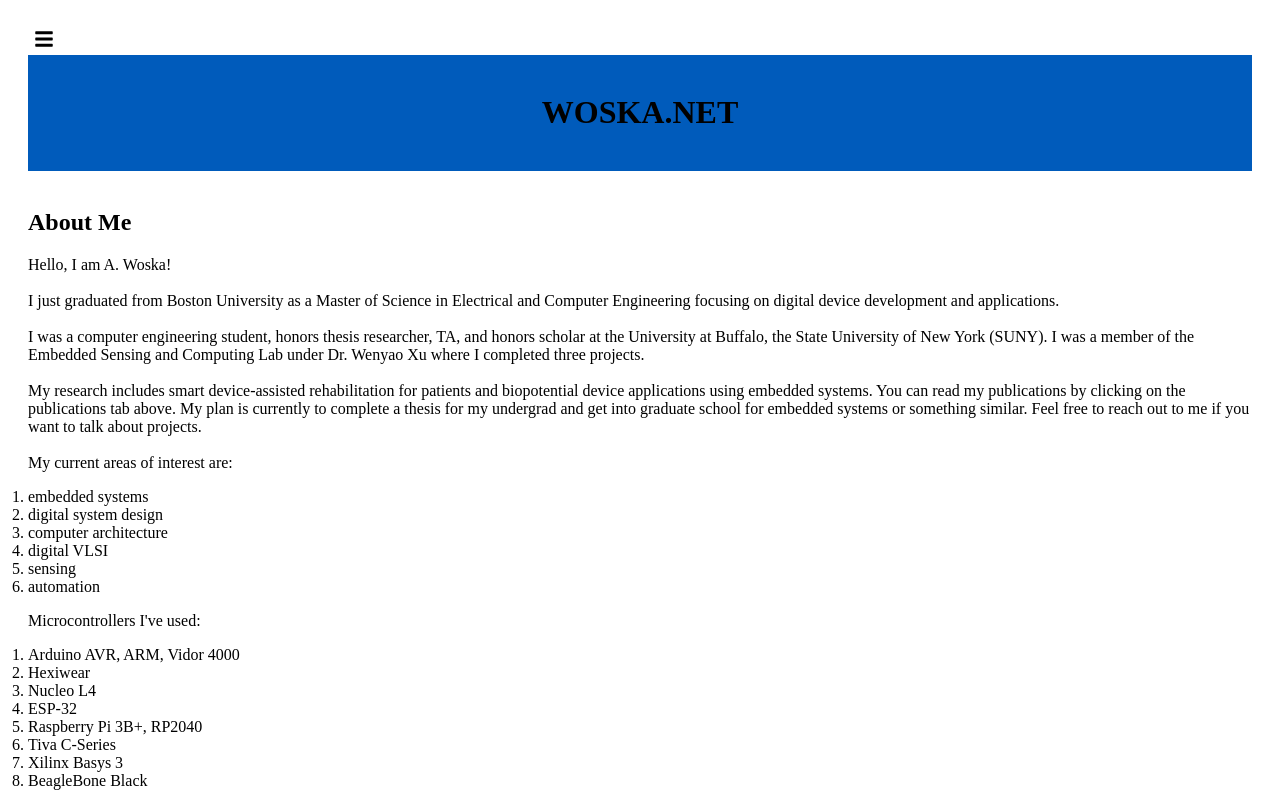
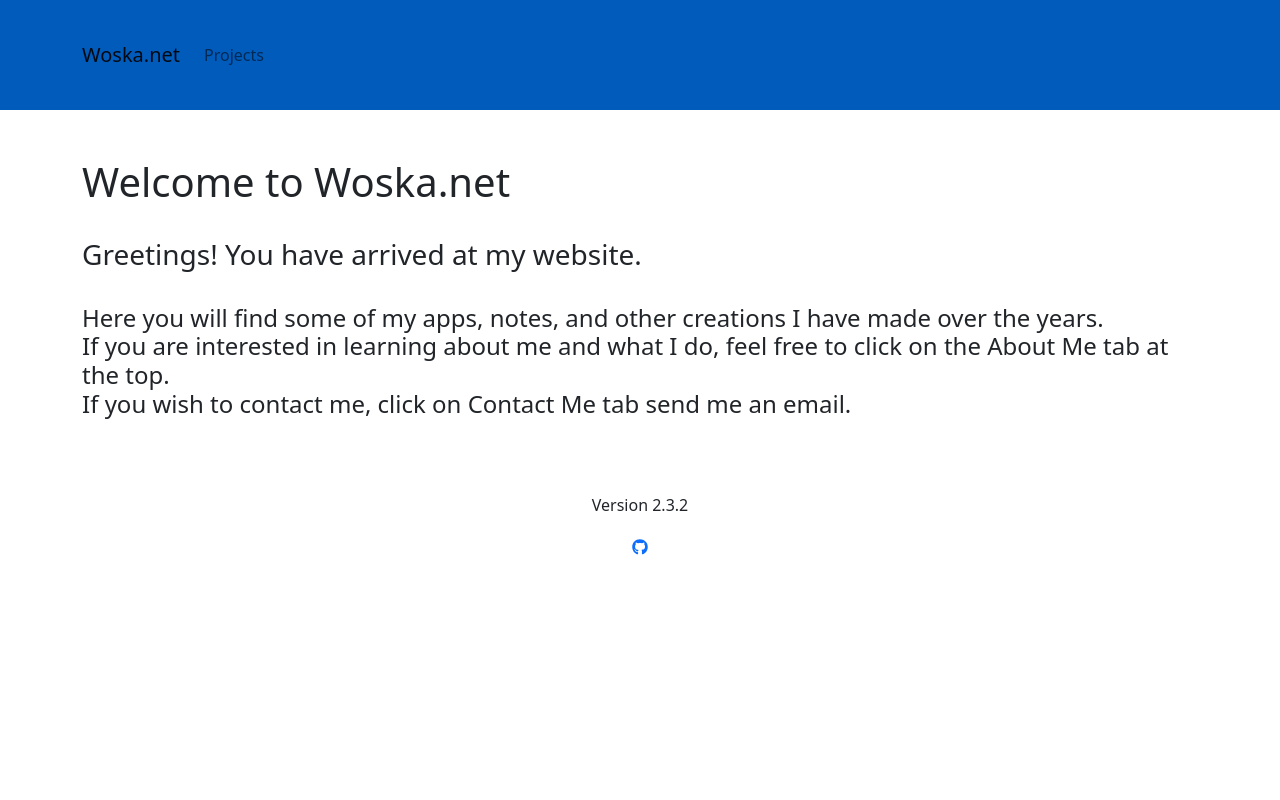
Before and after one commit to agwoska/woska.net-v2, a React app: page /about in a window 1280 px wide. Shown: the top 800 px of the page. Built offline with nearby package versions, Linux system fonts and the light colour scheme.

Commit message:
WN-3 menu created

```diff
--- a/src/app/App.js
+++ b/src/app/App.js
@@ -1,13 +1,9 @@
-import React, { useState } from 'react';
+import React from 'react';
 import {
   Routes,
   Route,
-  Outlet,
-  // Link,
   BrowserRouter,
 } from 'react-router-dom';
-// eslint-disable-next-line import/no-extraneous-dependencies
-import { FaBars, FaTimes } from 'react-icons/fa';
 
 import Home from './Home';
 import Projects from './Projects';
@@ -15,77 +11,19 @@ import About from './About';
 import Contact from './Contact';
 
 import '../css/style.css';
+import 'bootstrap/dist/css/bootstrap.min.css';
 
 
-function App() {
-  return (
+const App = () => (
     <BrowserRouter>
     <Routes>
-      <Route path="/" element={<Layout />}>
-        <Route index element={<Home />} />
-        <Route path="/projects" element={<Projects />} />
-        <Route path="/about" element={<About />} />
-        <Route path="/contact" element={<Contact />} />
-        {/* Disable below in production as Nginx will handle it */}
-        <Route path="*" element={<h1>Not Found</h1>} />
+      <Route path="/" element={<Home />}>
+      <Route path="/projects" element={<Projects />} />
+      <Route path="/about" element={<About />} />
+      <Route path="/contact" element={<Contact />} />
       </Route>
     </Routes>
     </BrowserRouter>
-  );
-}
-
-function Layout() {
-  const [isSidebarOpen, setIsSidebarOpen] = useState(false);
-
-  const toggleSidebar = () => {
-    setIsSidebarOpen(!isSidebarOpen);
-  };
-
-  const sidebarStyle = {
-    width: isSidebarOpen ? '150px' : '0px',
-    height: '100vh',
-    background: '#f0f0f0',
-    transition: 'width 0.3s',
-  };
-
-  const btnSidebarStyle = {
-    fontSize: '20px',
-    background: 'none',
-    border: 'none',
-    overflow: 'visable',
-  };
-
-  return (
-    <div style={{ display: 'flex' }}>
-      <div style={sidebarStyle}>
-        {isSidebarOpen && (
-          <ul>
-            <li>
-              <a href="/">Home</a>
-            </li>
-            <li>
-              Apps
-            </li>
-            <li>
-              <a href="/projects">Projects</a>
-            </li>
-            <li>
-              <a href="/about">About</a>
-            </li>
-            <li>
-              <a href="/contact">Contact</a>
-            </li>
-          </ul>
-        )}
-      </div>
-      <div style={{ flex: 1, padding: '20px' }}>
-        <button type="button" onClick={toggleSidebar} style={btnSidebarStyle}>
-          {isSidebarOpen ? <FaTimes /> : <FaBars />}
-        </button>
-        <Outlet />
-      </div>
-    </div>
-  );
-}
+);
 
 export default App;
--- a/src/app/Bar.js
+++ b/src/app/Bar.js
@@ -1,8 +1,32 @@
 import React from 'react';
+import {
+    Container,
+    Navbar,
+    Nav,
+    NavDropdown,
+    Table,
+    Button,
+    Dropdown,
+   } from 'react-bootstrap';
 
 const Bar = () => (
     <div id="bar">
-        <h1>WOSKA.NET</h1>
+        {/* <Navbar fixed="top" collapseOnSelect expand={false}> */}
+        <Navbar>
+            <Container>
+                <Navbar.Brand href="/">Woska.net</Navbar.Brand>
+                <Navbar.Toggle aria-controls="basic-navbar-nav" />
+                <Navbar.Collapse id="basic-navbar-nav">
+                    <Nav className="me-auto">
+                        <Nav.Link href="/projects">Projects</Nav.Link>
+                        {/* <NavDropdown title="More" id="basic-nav-dropdown">
+                            <NavDropdown.Item href="/about">About</NavDropdown.Item>
+                            <NavDropdown.Item href="/contact">Contact</NavDropdown.Item>
+                        </NavDropdown> */}
+                    </Nav>
+                </Navbar.Collapse>
+            </Container>
+        </Navbar>
     </div>
 );
 
--- a/src/app/Home.js
+++ b/src/app/Home.js
@@ -1,5 +1,5 @@
 import React, { useEffect, useState } from 'react';
-// import NavBar from './Navigate';
+import { Container } from 'react-bootstrap';
 import Bar from './Bar';
 import Footer from './Footer';
 import '../css/animations.css';
@@ -16,19 +16,19 @@ const Greetings = () => {
     return () => clearInterval(timer);
   });
   return (
-    <div id="Open">
+    <Container>
       <h1>{letters}</h1>
-    </div>
+    </Container>
   );
 };
 
-function Intro() {
-  return (
+const Intro = () => (
+  <Container>
     <div id="intro" className="fadeUp">
       <h3>
         Greetings! You have arrived at my website.
+      </h3>
       <br />
-      </h3>
       <h4>
         Here you will find some of my apps, notes,
         and other creations I have made over the years.
@@ -39,13 +39,13 @@ function Intro() {
         If you wish to contact me, click on Contact Me tab send me an email.
       </h4>
     </div>
+  </Container>
 );
-}
 
-function Home() {
-  return (
+const Home = () => (
   <>
     <Bar />
+    <br />
     <br />
     <Greetings />
     <br />
@@ -55,6 +55,5 @@ function Home() {
     <Footer />
   </>
 );
-}
 
 export default Home;
--- a/src/css/style.css
+++ b/src/css/style.css
@@ -1,10 +1,11 @@
 #bar {
     text-align: center;
     background-color: #005bbb;
-    padding: 18px 50px;
-    /* top: 20px; */
+    padding: 27px 50px;
     position: relative;
     overflow: auto;
+    width: 100%;
+    height: 100%;
 }
 
 #bar > :active {
```
Also changed, not shown: package.json (+6 -2 lines). Lines whose indentation alone changed are shown as unchanged.
